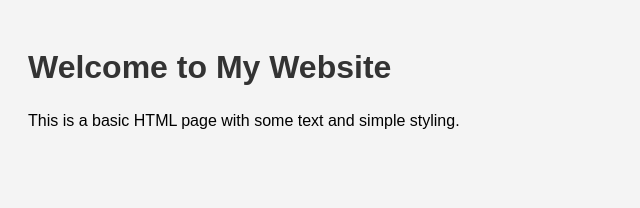
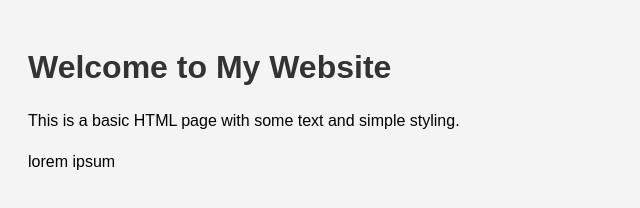
Before and after one commit to sarath1995rk/learn-git, a plain HTML site: page index.htm in a window 1280 px wide. Shown: the whole page, without its empty margins (0-640 px from the left). Drawn offline with Linux system fonts and the light colour scheme.

Commit message:
add paragraph to code

```diff
--- a/index.htm
+++ b/index.htm
@@ -22,6 +22,7 @@
 
   <h1>Welcome to My Website</h1>
   <p>This is a basic HTML page with some text and simple styling.</p>
+  <P>lorem ipsum</P>
 
 </body>
 </html>
```
